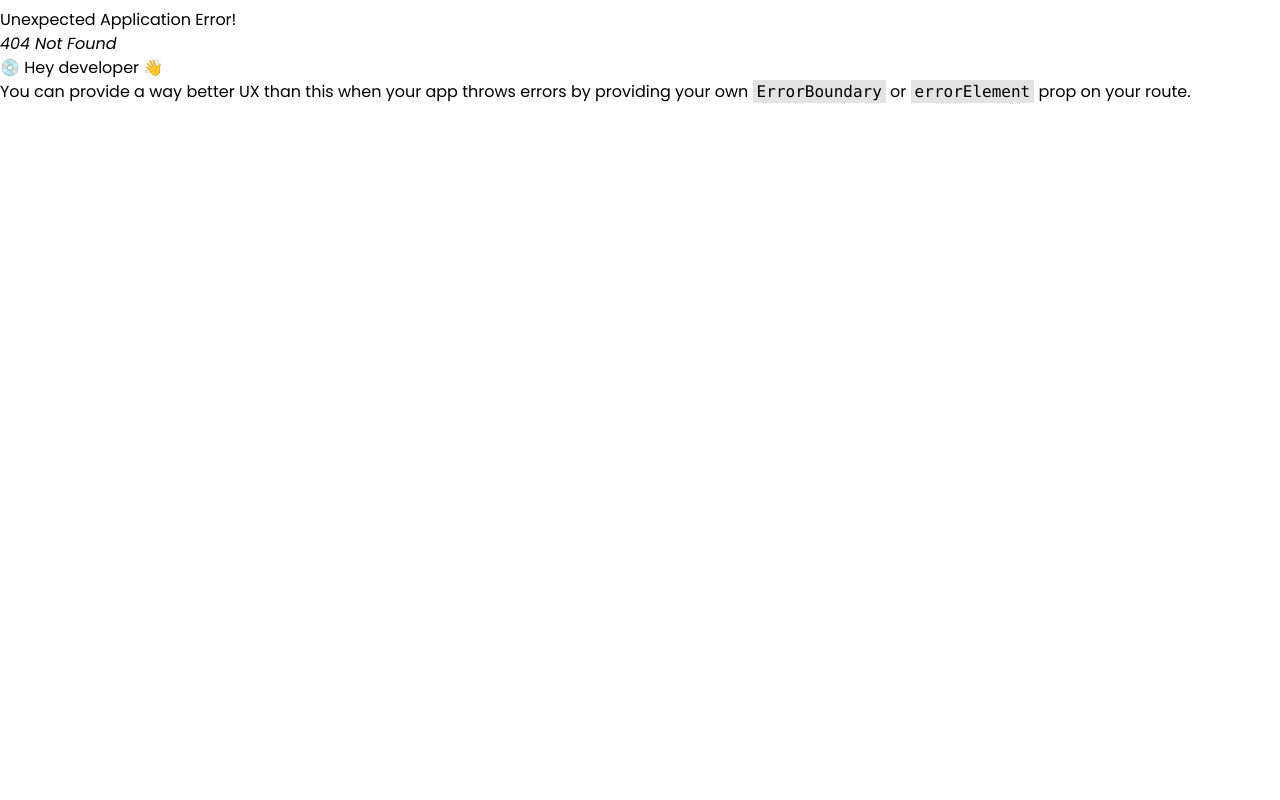
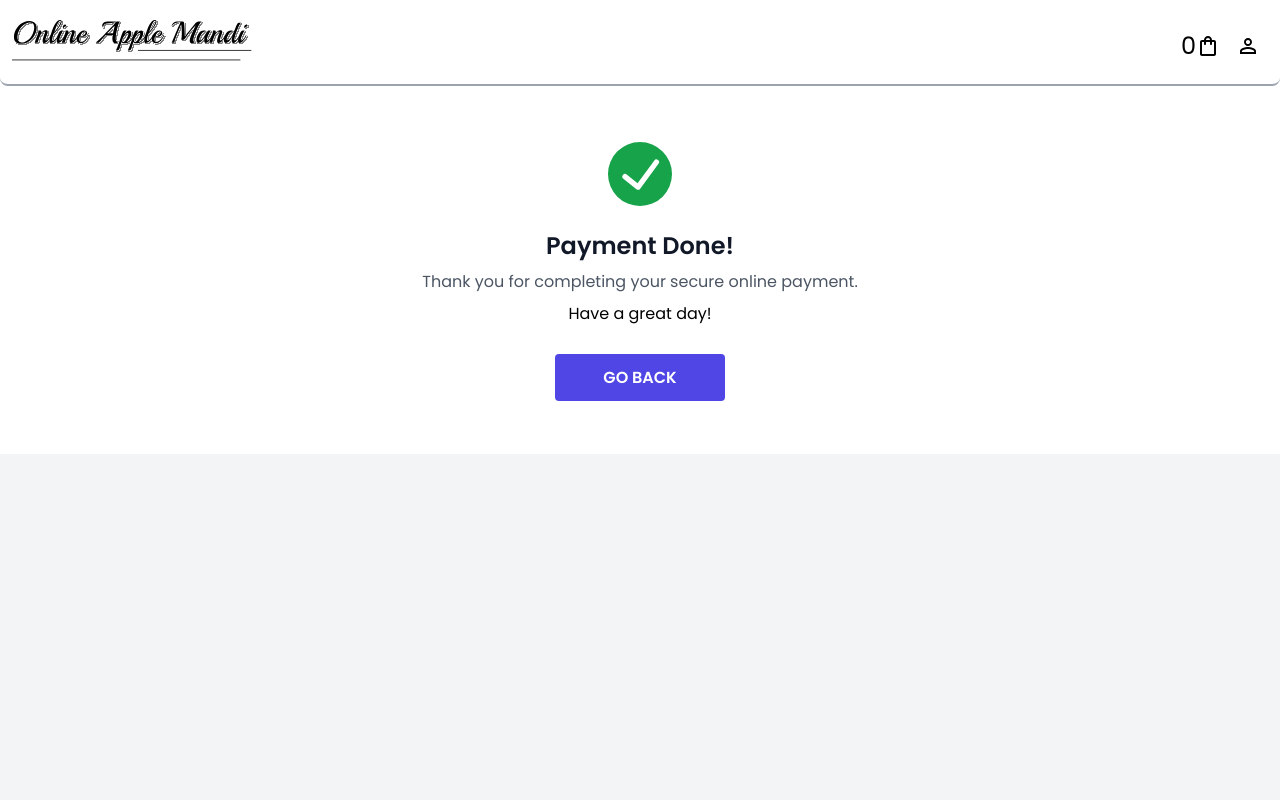
Before and after one commit to Blank333/AppleBids, a React (Create React App) app in the folder client/: page /success in a window 1280 px wide. Before the commit this address had no page. Shown: the top 800 px of the page. Built offline with nearby package versions, Linux system fonts and the light colour scheme.

Commit message:
Added payment success and failed pages

```diff
--- /dev/null
+++ b/client/src/pages/Fail.js
@@ -0,0 +1,38 @@
+import { Cancel } from "@mui/icons-material";
+import React from "react";
+import { Link } from "react-router-dom";
+
+const Fail = () => {
+  return (
+    <div class='bg-gray-100 h-screen'>
+      <div class='bg-white p-6  md:mx-auto justify-center items-center flex flex-col '>
+        <Cancel
+          className='text-red-600 text-9xl'
+          size='large'
+          readOnly
+          sx={{
+            fontSize: "4rem",
+          }}
+        />
+        <div class='text-center'>
+          <h3 class='md:text-2xl text-base text-gray-900 font-semibold text-center'>
+            Payment Failed!
+          </h3>
+          <p class='text-gray-600 my-2'>
+            Please check your payment details and try.
+          </p>
+          <div class='py-10 text-center'>
+            <Link
+              to='/'
+              class='px-12 bg-indigo-600 hover:bg-indigo-500 text-white font-semibold py-3 rounded'
+            >
+              GO BACK
+            </Link>
+          </div>
+        </div>
+      </div>
+    </div>
+  );
+};
+
+export default Fail;
--- /dev/null
+++ b/client/src/pages/Success.js
@@ -0,0 +1,41 @@
+import React from "react";
+import { useDispatch, useSelector } from "react-redux";
+import { deleteItem } from "../redux/appleSlice";
+import { Link } from "react-router-dom";
+
+const Success = () => {
+  const dispatch = useDispatch();
+  const productData = useSelector((state) => state.applebids.productData);
+  productData.map((item) => dispatch(deleteItem(item._id)));
+  return (
+    <div class='bg-gray-100 h-screen'>
+      <div class='bg-white p-6  md:mx-auto'>
+        <svg viewBox='0 0 24 24' class='text-green-600 w-16 h-16 mx-auto my-6'>
+          <path
+            fill='currentColor'
+            d='M12,0A12,12,0,1,0,24,12,12.014,12.014,0,0,0,12,0Zm6.927,8.2-6.845,9.289a1.011,1.011,0,0,1-1.43.188L5.764,13.769a1,1,0,1,1,1.25-1.562l4.076,3.261,6.227-8.451A1,1,0,1,1,18.927,8.2Z'
+          ></path>
+        </svg>
+        <div class='text-center'>
+          <h3 class='md:text-2xl text-base text-gray-900 font-semibold text-center'>
+            Payment Done!
+          </h3>
+          <p class='text-gray-600 my-2'>
+            Thank you for completing your secure online payment.
+          </p>
+          <p> Have a great day! </p>
+          <div class='py-10 text-center'>
+            <Link
+              to='/'
+              class='px-12 bg-indigo-600 hover:bg-indigo-500 text-white font-semibold py-3 rounded'
+            >
+              GO BACK
+            </Link>
+          </div>
+        </div>
+      </div>
+    </div>
+  );
+};
+
+export default Success;
```
Also changed, not shown: client/src/App.js (+10 -0 lines), 1 other file (tests, documents, lock files or other folders).
